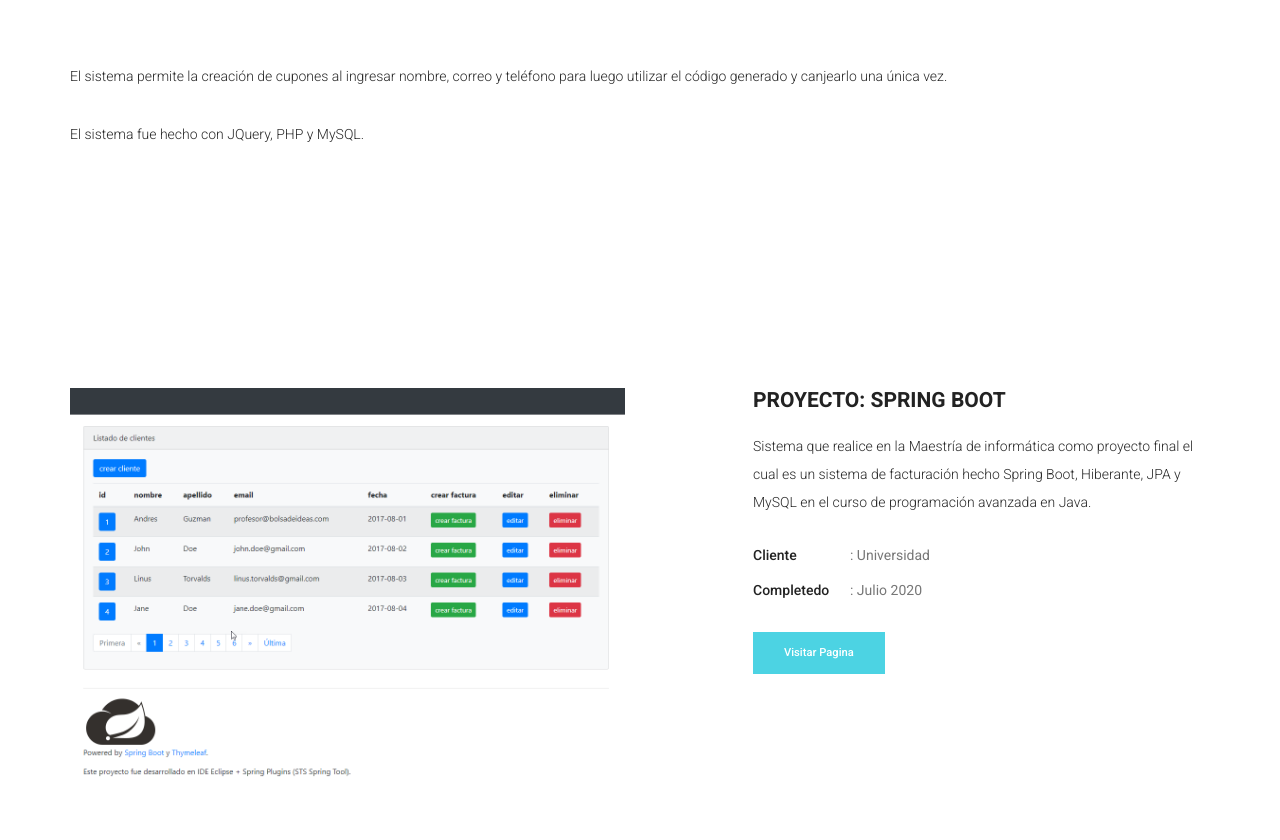
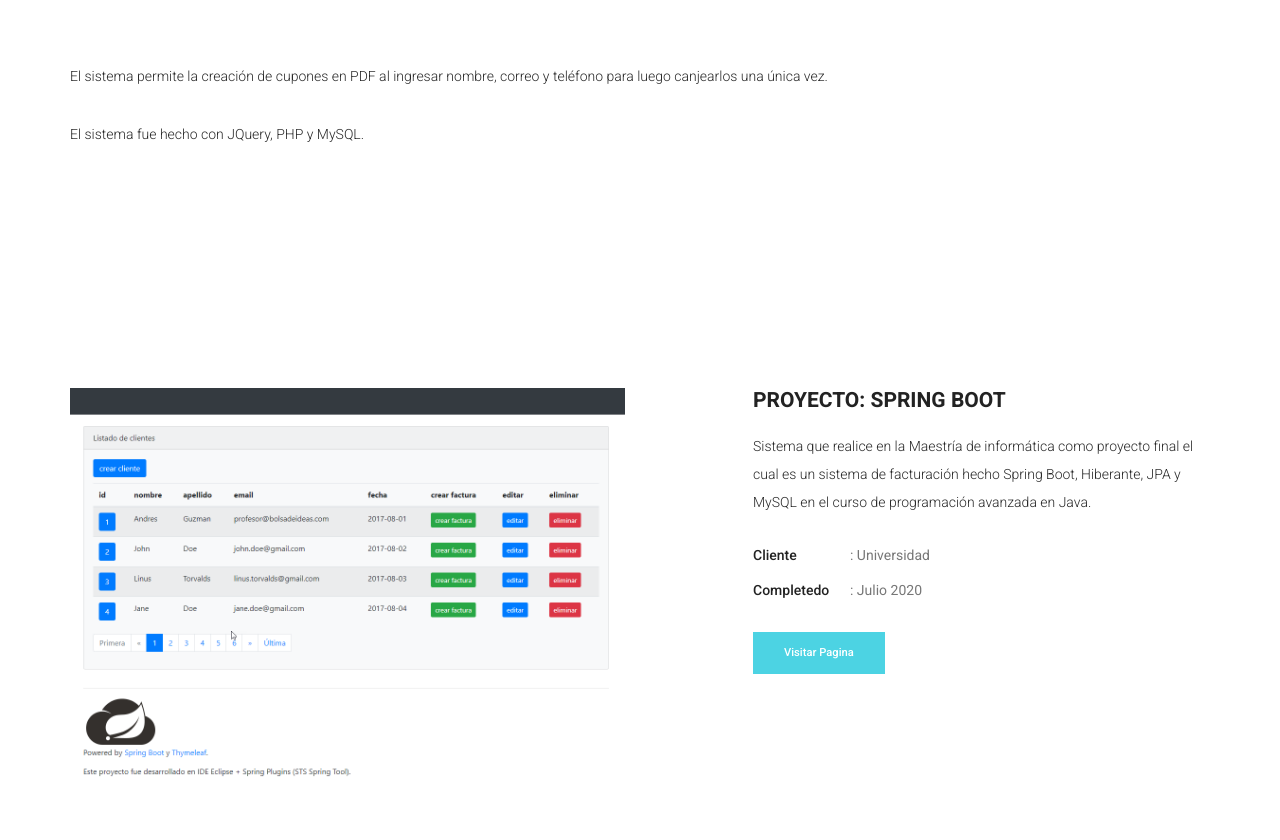
Before and after one commit to WernerOvalle/Portafolio_Antiguo, a website: page portfolio-details.html in a window 1280 px wide. Shown: the part 4339-5179 px from the top of the page. Drawn offline with Linux system fonts and the light colour scheme.

Commit message:
correccion

```diff
--- a/portfolio-details.html
+++ b/portfolio-details.html
@@ -259,7 +259,7 @@
 									</div>
 								</div>
 							</div>
-							<p>El sistema permite la creación de cupones al ingresar nombre, correo y teléfono para luego utilizar el código generado y canjearlo una única vez.</p>
+							<p>El sistema permite la creación de cupones en PDF al ingresar nombre, correo y teléfono para luego canjearlos una única vez.</p>
 							   <p>El sistema fue hecho con JQuery, PHP y MySQL.</p>
 						</div>
 					</div>
```
Also changed, not shown: dist/portfolio-details.html.
